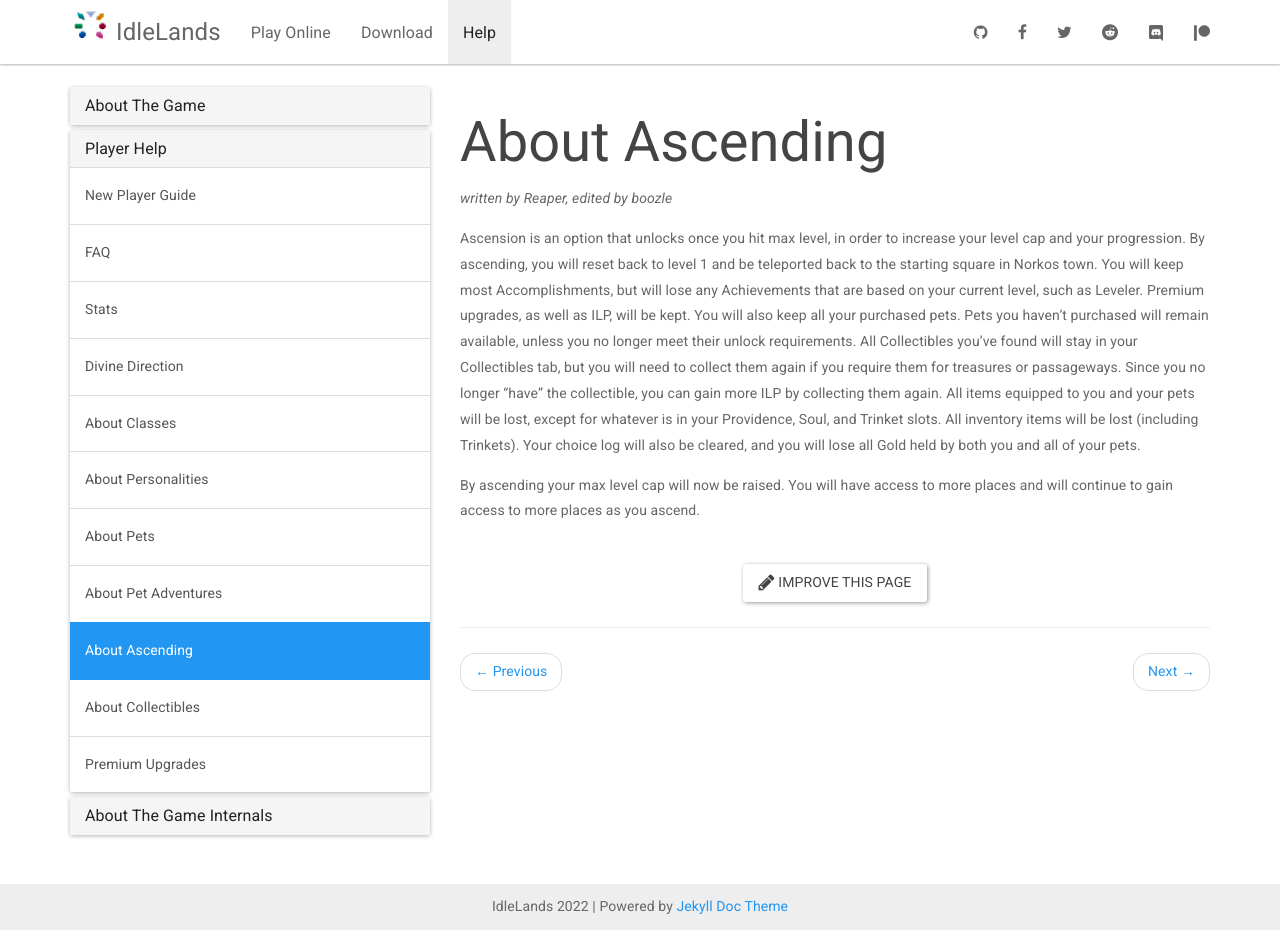
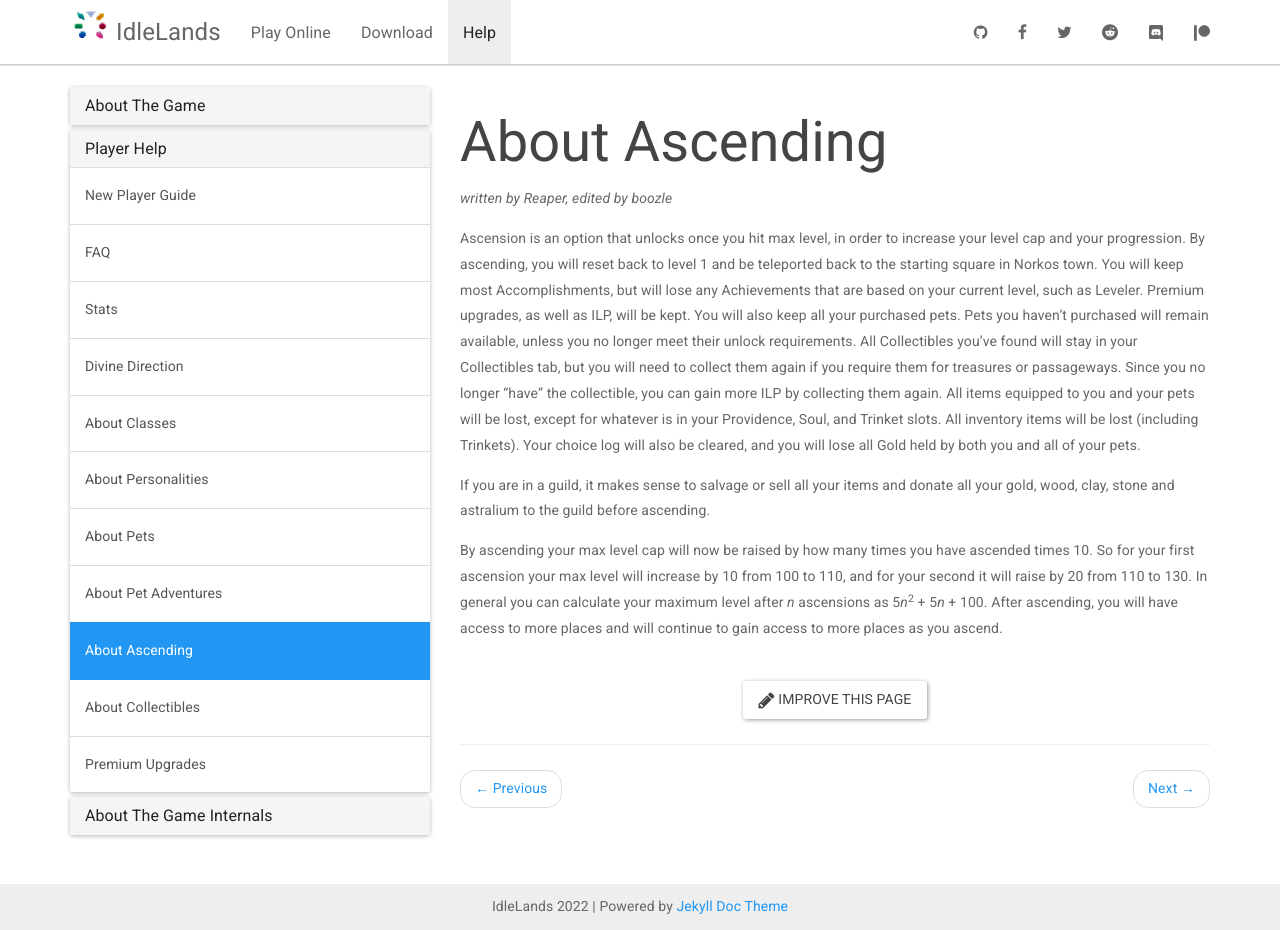
Before and after one commit to IdleLands/idlelands.github.io, a Jekyll site: the page built from _docs/help/about-ascending.md, in a window 1280 px wide and 930 px high. Built offline with Jekyll 4.4.1, drawn with Linux system fonts in a browser that asks for light colours; nearby versions of some CDN libraries.

Commit message:
Added note on guild donation and max level formula to ascension page

```diff
--- a/_docs/help/about-ascending.md
+++ b/_docs/help/about-ascending.md
@@ -8,4 +8,6 @@ _written by Reaper, edited by boozle_
 
 Ascension is an option that unlocks once you hit max level, in order to increase your level cap and your progression.  By ascending, you will reset back to level 1 and be teleported back to the starting square in Norkos town. You will keep most Accomplishments, but will lose any Achievements that are based on your current level, such as Leveler. Premium upgrades, as well as ILP, will be kept. You will also keep all your purchased pets. Pets you haven't purchased will remain available, unless you no longer meet their unlock requirements. All Collectibles you've found will stay in your Collectibles tab, but you will need to collect them again if you require them for treasures or passageways.  Since you no longer "have" the collectible, you can gain more ILP by collecting them again. All items equipped to you and your pets will be lost, except for whatever is in your Providence, Soul, and Trinket slots. All inventory items will be lost (including Trinkets). Your choice log will also be cleared, and you will lose all Gold held by both you and all of your pets.
 
-By ascending your max level cap will now be raised. You will have access to more places and will continue to gain access to more places as you ascend.
+If you are in a guild, it makes sense to salvage or sell all your items and donate all your gold, wood, clay, stone and astralium to the guild before ascending.
+
+By ascending your max level cap will now be raised by how many times you have ascended times 10. So for your first ascension your max level will increase by 10 from 100 to 110, and for your second it will raise by 20 from 110 to 130. In general you can calculate your maximum level after *n* ascensions as 5*n*<sup>2</sup> + 5*n* + 100. After ascending, you will have access to more places and will continue to gain access to more places as you ascend.
```
